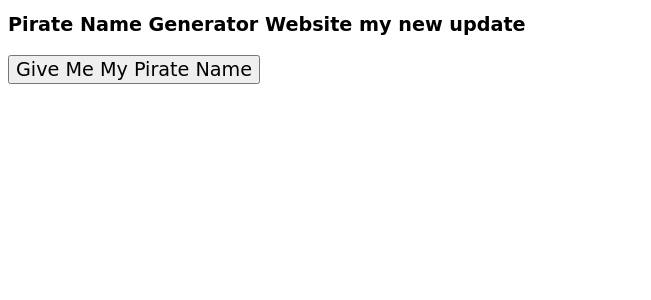
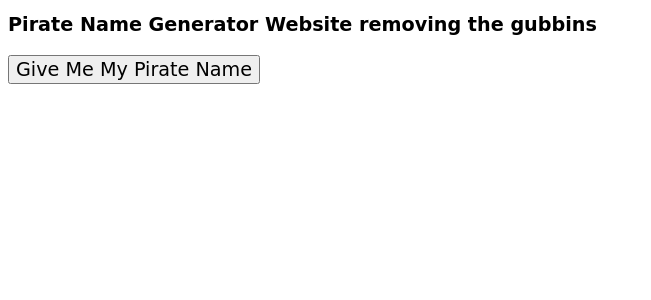
Before and after one commit to DavidQATraining/SFIA2Kube, a Flask app: page / in a window 1280 px wide. Shown: the top 300 px of the page, without its empty margins (0-651 px from the left). Run offline with Flask 2, Linux system fonts and the light colour scheme; data that the repository does not hold is empty; some web fonts are replaced.

Commit message:
removing gubbins code

```diff
--- a/Service_1/application/templates/index.html
+++ b/Service_1/application/templates/index.html
@@ -14,7 +14,7 @@
         </head>
         <body>
             <h1 class="addfont">
-                Pirate Name Generator Website my new update
+                Pirate Name Generator Website removing the gubbins
             </h1>
 
             <p class="addfont">
```
Also changed, not shown: 1 other file.
